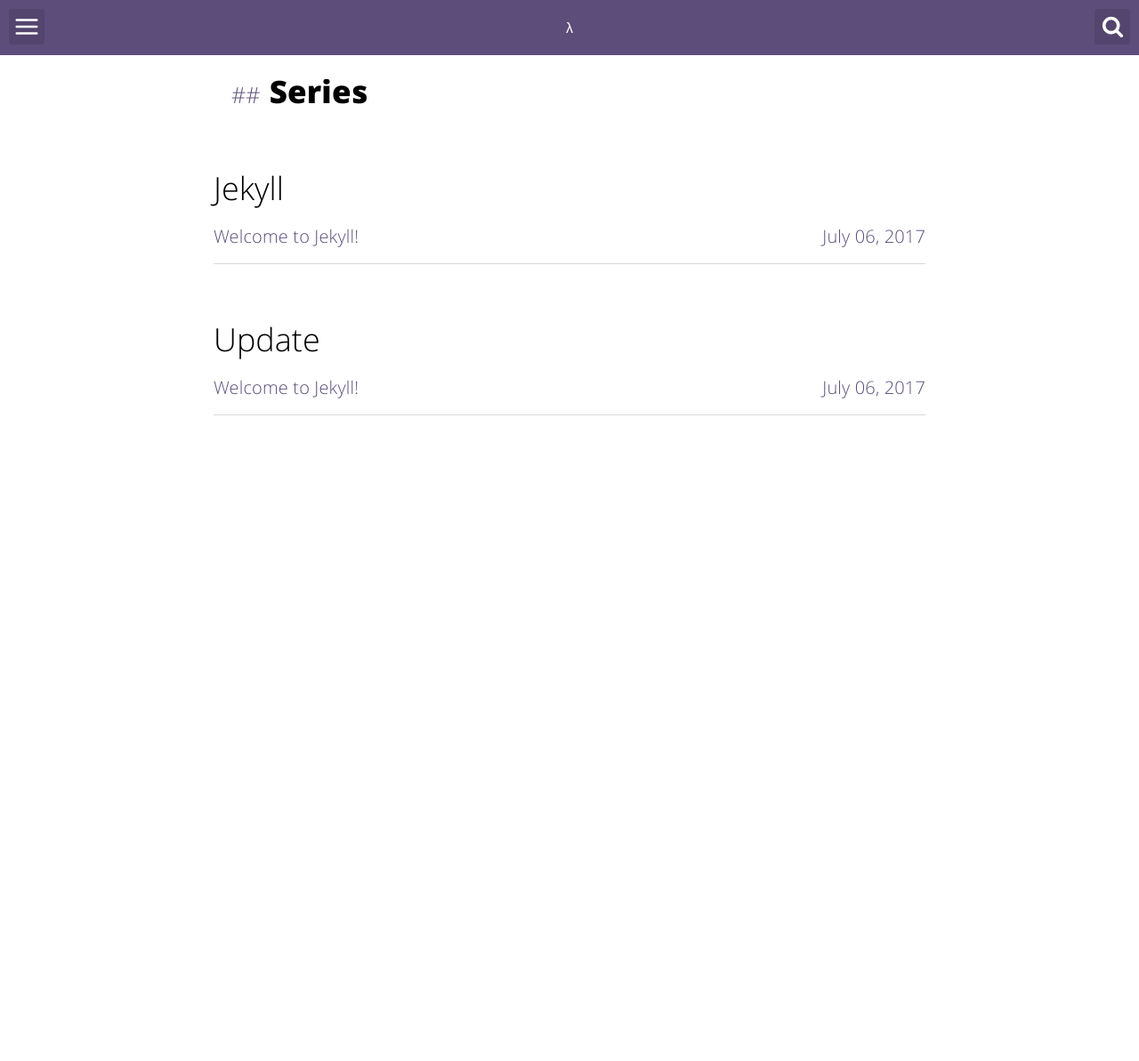
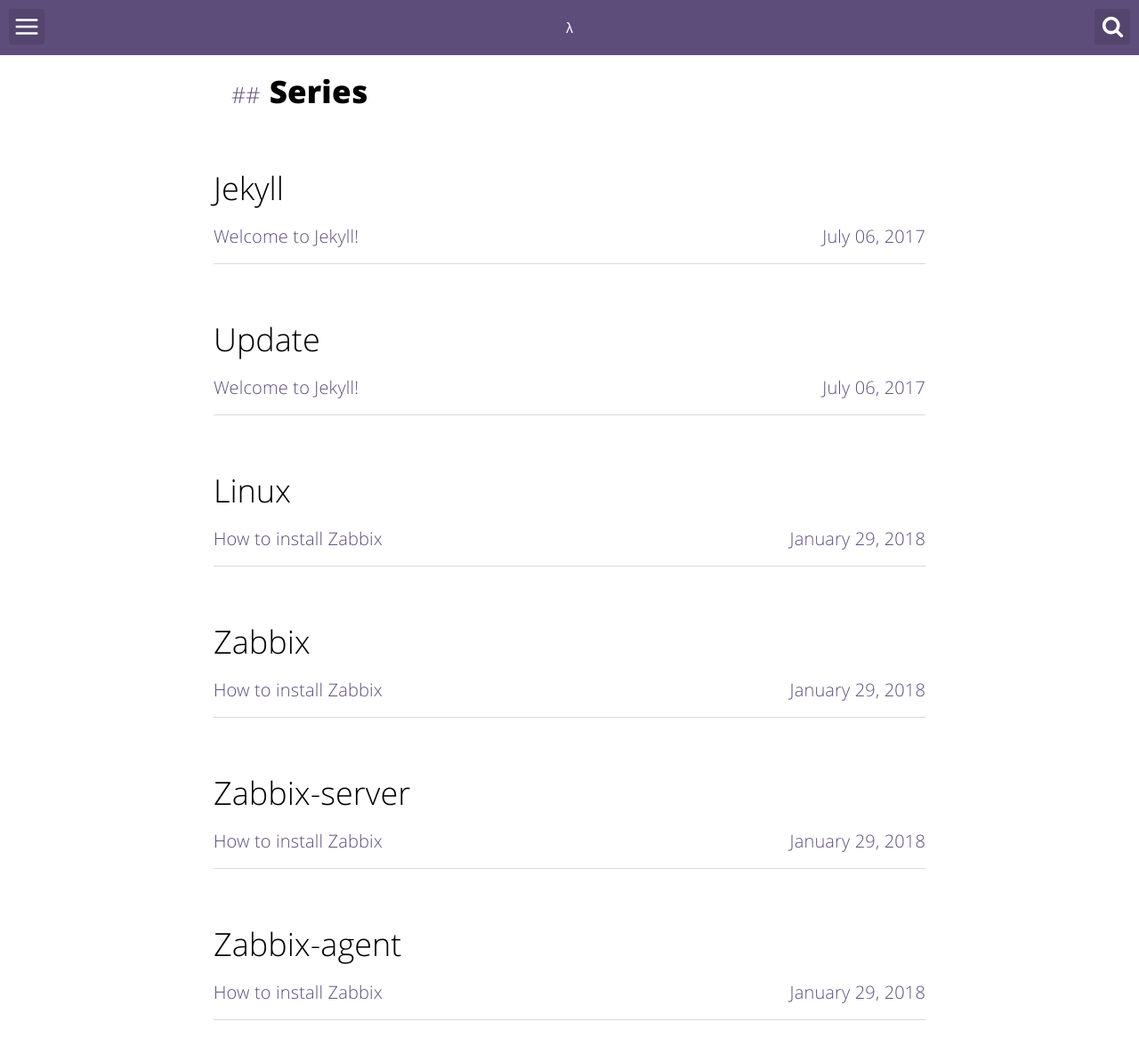
Before and after one commit to rainofpainki/rainofpainki.github.io, a Jekyll site: the page built from series.html, in a window 1280 px wide. Shown: the whole page at 89% size. Built offline with Jekyll 4.4.1, drawn with Linux system fonts in a browser that asks for light colours; before the commit the page ends 900 px from its top, so only the background shows below that.

Commit message:
Update Post

```diff
--- a/_posts/2018-01-29-zabbix.md
+++ b/_posts/2018-01-29-zabbix.md
@@ -1,3 +1,9 @@
+---
+layout: post
+title:  "How to install Zabbix"
+date:   2018-01-29 17:02:00 +0900
+categories: Linux Zabbix Zabbix-Server Zabbix-Agent
+---
 # 자빅스(Zabbix) 설치 for Ubuntu 16.04
 
 ## 1. Zabbix Server 설치
```
